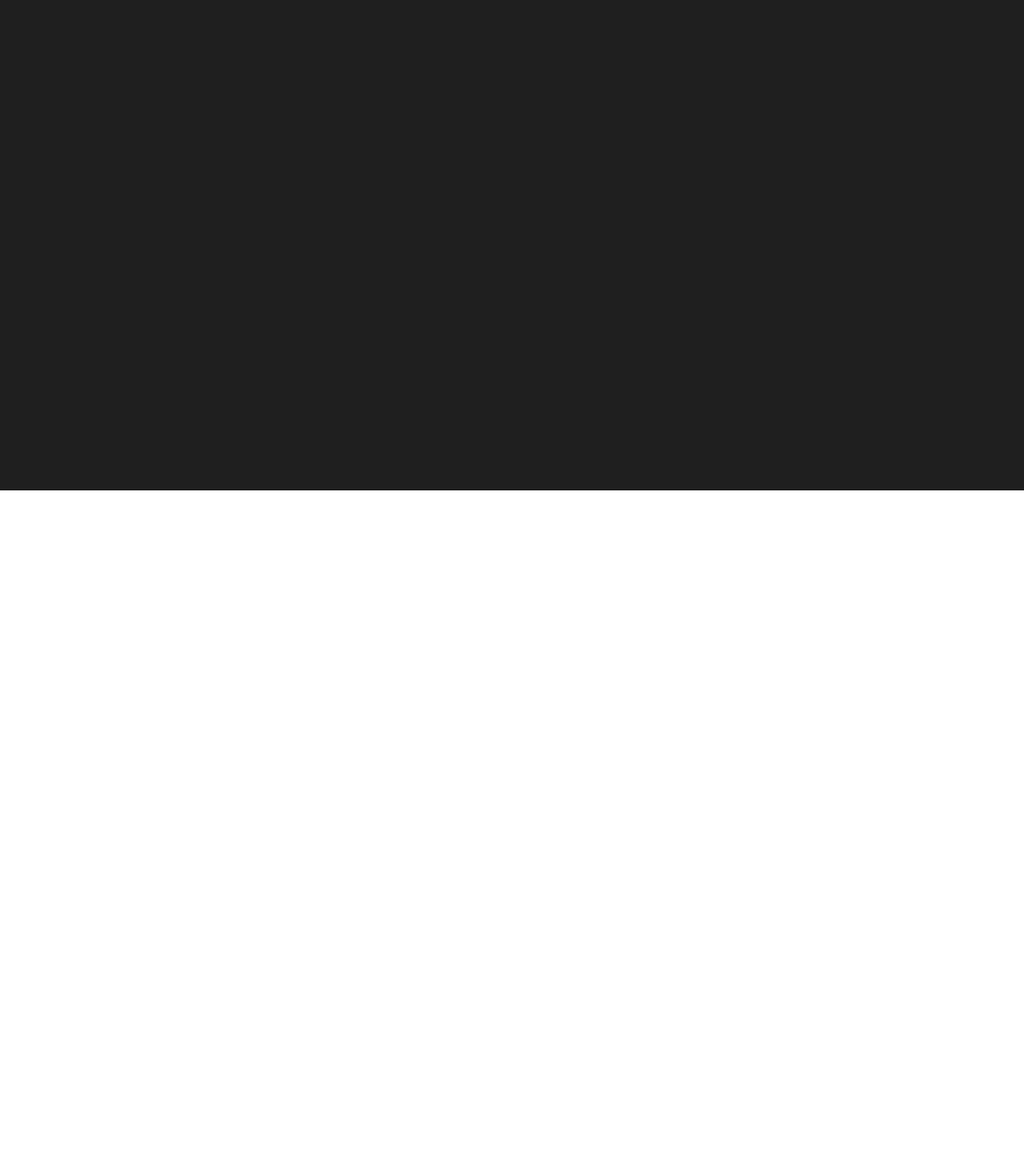
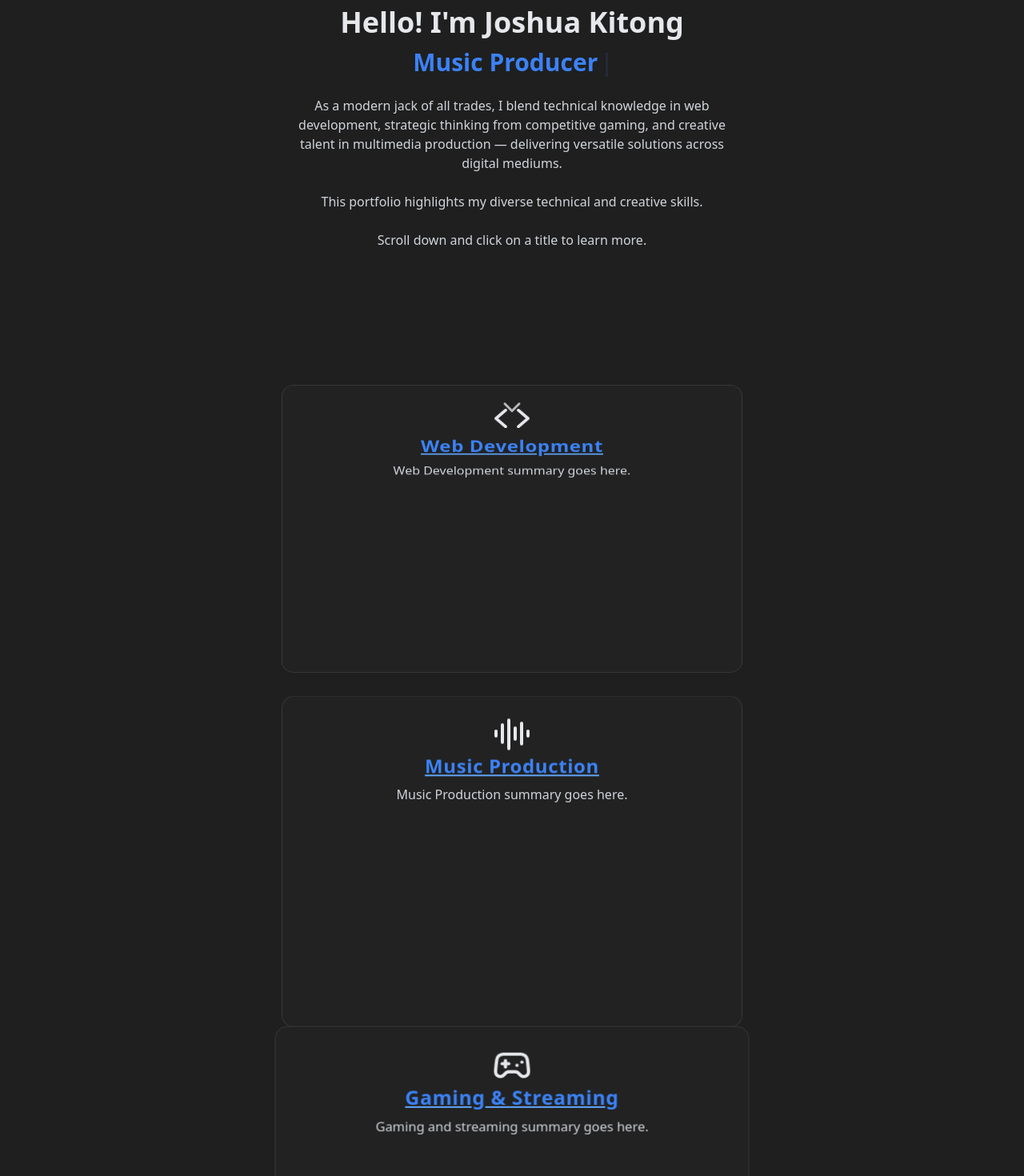
Before and after one commit to joshuakitong/portfolio, a React (Create React App) app: page / in a window 1280 px wide. Shown: the part 240-1710 px from the top of the page at 80% size. Before the commit the page ends 853 px from the top, so only its background shows below. Built offline with nearby package versions, Linux system fonts and the light colour scheme.

Commit message:
feat: add scroll stacking effect and template for the home page

```diff
--- a/src/pages/Home.jsx
+++ b/src/pages/Home.jsx
@@ -1,14 +1,175 @@
-import { motion } from 'framer-motion';
-import { useEffect } from 'react';
+import { motion, useScroll, useTransform } from 'framer-motion';
+import { Typewriter } from 'react-simple-typewriter';
+import { useEffect, useRef } from 'react';
+import { Link } from 'react-router-dom';
+import { AudioLines, Gamepad2, Volleyball, Code, Sparkles, ChevronDown } from 'lucide-react';
+
+const skills = [
+  {
+    name: 'Web Development',
+    id: 'web',
+    icon: <Code size={48} />,
+    summary: 'Web Development summary goes here.',
+    link: "/webdev",
+  },
+  {
+    name: 'Music Production',
+    id: 'music',
+    icon: <AudioLines size={48} />,
+    summary: 'Music Production summary goes here.',
+    link: "/music",
+  },
+  {
+    name: 'Gaming & Streaming',
+    id: 'gaming',
+    icon: <Gamepad2 size={48} />,
+    summary: 'Gaming and streaming summary goes here.',
+    link: "/gaming",
+  },
+  {
+    name: 'Yarn Mixes',
+    id: 'yarn',
+    icon: <Volleyball size={48} />,
+    summary: 'Yarn Mixes summary goes here.',
+    link: "/yarn",
+  },
+  {
+    name: 'Others',
+    id: 'others',
+    icon: <Sparkles size={48} />,
+    summary: 'Other skills and interests summary goes here.',
+    link: "/others",
+  },
+];
 
 export default function HomePage() {
+  const introRef = useRef(null);
+  const { scrollY } = useScroll();
+  const introScale = useTransform(scrollY, [0, 500], [1, 0.8]);
+  const introOpacity = useTransform(scrollY, [0, 500], [1, 0]);
+  const iconOpacity = useTransform(scrollY, [0, 250], [1, 0]);
+
   useEffect(() => {
-      window.scrollTo(0, 0);
-    }, []);
+    window.scrollTo(0, 0);
+  }, []);
+
+  useEffect(() => {
+    if ('scrollRestoration' in window.history) {
+      window.history.scrollRestoration = 'manual';
+    }
+  }, []);
 
   return (
-    <motion.div initial={{ opacity: 0, y: -30 }} animate={{ opacity: 1, y: 0 }} exit={{ opacity: 0, y: -30 }} transition={{ duration: 0.5 }} className="bg-home h-screen">
-      <h1 className="text-3xl font-bold p-6">Home</h1>
+    <motion.div initial={{ opacity: 0, y: -30 }} animate={{ opacity: 1, y: 0 }} exit={{ opacity: 0, y: -30 }} transition={{ duration: 0.5 }} style={{ marginTop: '-16rem' }}>
+      <div className="sticky top-0 h-screen flex flex-col items-center justify-center text-center space-y-4 z-0 bg-home">
+        <div className="w-11/12 max-w-xl">
+          <motion.div
+            ref={introRef}
+            style={{ scale: introScale, opacity: introOpacity }}
+          >
+            <motion.h1
+              className="text-4xl font-bold pb-3"
+              initial={{ opacity: 0 }}
+              animate={{ opacity: 1}}
+              transition={{ duration: 0.6 }}
+            >
+              Hello! I'm Joshua Kitong
+            </motion.h1>
+
+            <motion.h2
+              className="text-3xl font-semibold pb-6"
+              initial={{ opacity: 0 }}
+              animate={{ opacity: 1 }}
+              transition={{ delay: 0.3, duration: 0.6 }}
+            >
+              <span className="text-blue-500">
+                <Typewriter
+                  words={['Web Developer', 'Music Producer', 'Video Editor', 'Content Creator', 'and more...']}
+                  loop={0}
+                  cursor
+                  cursorStyle="|"
+                  typeSpeed={70}
+                  deleteSpeed={50}
+                  delaySpeed={2000}
+                />
+              </span>
+            </motion.h2>
+
+            <motion.p
+              className="max-w-xl text-gray-300 pb-6"
+              initial={{ opacity: 0, y: 20 }}
+              animate={{ opacity: 1, y: 0 }}
+              transition={{ delay: 1.2, duration: 0.6 }}
+            >
+              As a modern jack of all trades, I blend technical knowledge in web development, strategic thinking from competitive gaming,
+              and creative talent in multimedia production — delivering versatile solutions across digital mediums.
+            </motion.p>
+            <motion.p
+              className="max-w-xl text-gray-300 pb-6"
+              initial={{ opacity: 0, y: 20 }}
+              animate={{ opacity: 1, y: 0 }}
+              transition={{ delay: 2, duration: 0.6 }}
+            >
+              This portfolio highlights my diverse technical and creative skills.
+            </motion.p>
+            <motion.p
+              className="max-w-xl text-gray-300"
+              initial={{ opacity: 0, y: 20 }}
+              animate={{ opacity: 1, y: 0 }}
+              transition={{ delay: 3, duration: 0.6 }}
+            >
+              Scroll down and click on a title to learn more.
+            </motion.p>
+          </motion.div>
+        </div>
+      </div>
+
+      {skills.map((skill, index) => {
+        const ref = useRef(null);
+        const { scrollYProgress } = useScroll({
+          target: ref,
+          offset: ["start end", "end start"],
+        });
+
+        const rotateX = useTransform(scrollYProgress, [0, 1], [90, -90]);
+        const scale = useTransform(scrollYProgress, [0, 0.5], [1.2, 1]);
+        const opacity = useTransform(scrollYProgress, [0, 0.2, 0.8, 1], [0, 1, 1, 0]);
+        const blur = useTransform(scrollYProgress, [0, 0.5], ['blur(2px)', 'blur(0px)']);
+
+        return (
+          <div
+            key={skill.id}
+            className="sticky top-0 h-screen flex items-center justify-center z-10"
+            style={{ zIndex: skills.length + index, marginBottom: '-24rem', marginTop: '-6rem' }}
+          >
+            <motion.div
+              ref={ref}
+              style={{ rotateX, scale, opacity, filter: blur }}
+              className="relative bg-[#222] h-[420px] border border-white/10 p-6 rounded-2xl w-11/12 max-w-xl text-center flex flex-col justify-between overflow-hidden"
+            >
+              <div>
+                <div className="flex items-center justify-center">{skill.icon}</div>
+                <Link to={skill.link} className="text-sm text-blue-400 hover:text-blue-300 underline">
+                  <h2 className="text-2xl font-bold mb-2 tracking-wide text-blue-500">{skill.name}</h2>
+                </Link>
+                <p className="text-gray-300">{skill.summary}</p>
+              </div>
+            </motion.div>
+          </div>
+        );
+      })}
+
+      {(
+        <motion.div
+          style={{ opacity: iconOpacity, left: 'calc(50% - 18px)' }}
+          className="absolute bottom-6 transform -translate-x-1/2 z-50 animate-bounce"
+          initial={{ opacity: 0 }}
+          animate={{ opacity: 1 }}
+          transition={{ delay: 3, duration: 0.6 }}
+        >
+          <ChevronDown size={36} className="text-white/70" />
+        </motion.div>
+      )}
     </motion.div>
   );
 }
```
